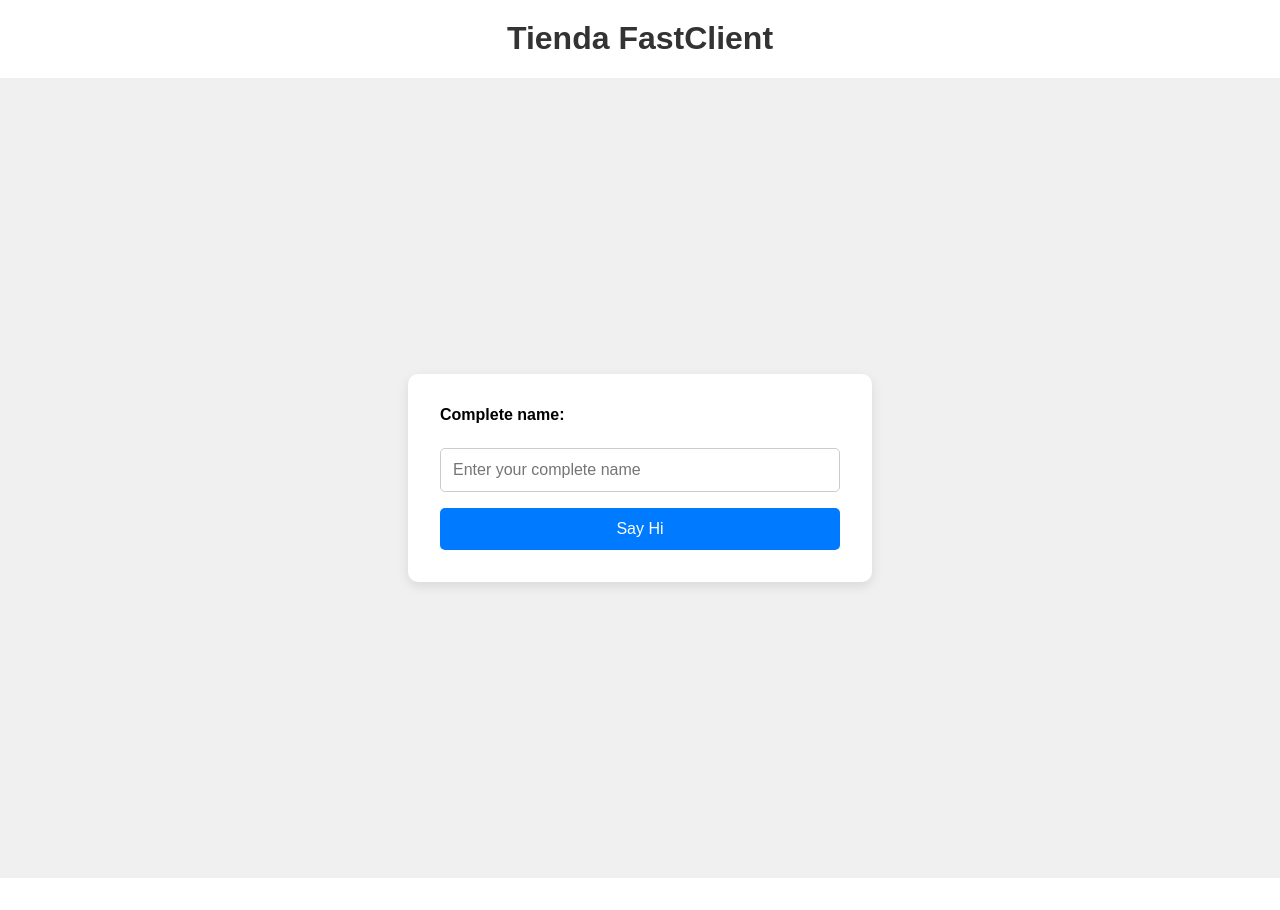
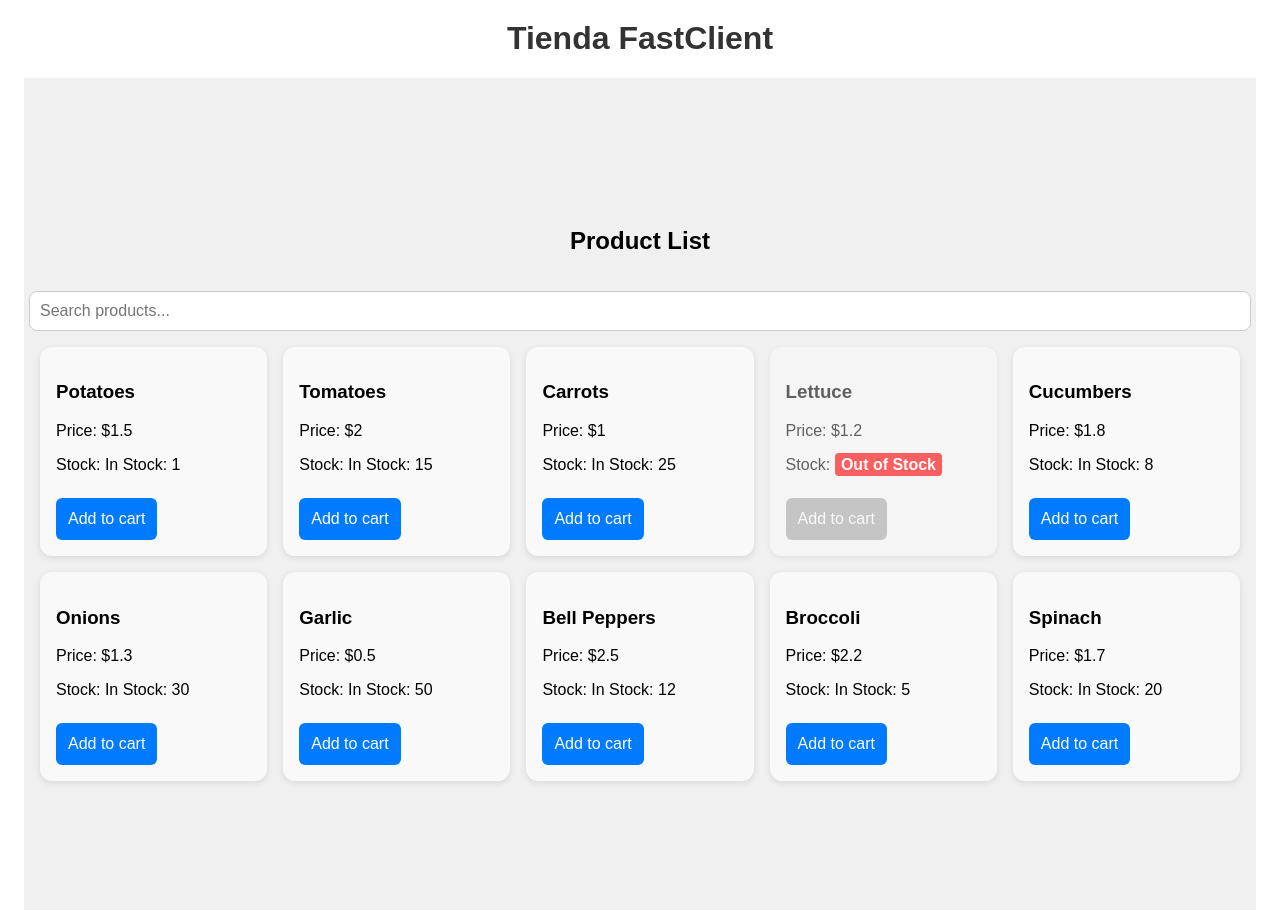
Before and after one commit to MasterxDual/Web-Engineering-3, a Vue app in the folder practice/: page /products in a window 1280 px wide. Before the commit the page ends 878 px from the top, so only its background shows below. Built offline with nearby package versions, Linux system fonts and the light colour scheme; the HTML template or start-up script is replaced by a standard one.

Commit message:
Exercise 2 - Done

```diff
--- a/practice/src/App.vue
+++ b/practice/src/App.vue
@@ -1,11 +1,11 @@
 
 <template>
   <h1>Tienda FastClient</h1>
-  <RegisterClient />
+  <router-view />
 </template>
 
 <script setup lang="ts">
-  import RegisterClient from "./components/RegisterClient.vue";
+
 </script>
 
 <style scoped>
--- /dev/null
+++ b/practice/src/components/ProductListSearch.vue
@@ -0,0 +1,154 @@
+<template>
+    <div class="container">
+        <h2>Product List</h2>
+
+        <!-- Input search -->
+        <input type="text" v-model="searchQuery" placeholder="Search products..." class="search-input"/>
+
+        <!-- Empty state if not products found -->
+        <p v-if="filteredProducts.length === 0" class="empty-state">No products found.</p>
+
+        <!-- Product List -->
+        <div class="product-list">
+            <!-- v-for makes the list searched by input search, otherwise makes the complete local list -->
+            <div
+                v-for="product in filteredProducts"
+                :key="product.id"
+                class="product-card"
+                :class="{ 'out-of-stock': product.stock === 0 }">
+                <h3>{{ product.name }}</h3>
+                <p>Price: ${{ product.price }}</p>
+                <p>
+                    Stock:
+                    <span v-if="product.stock > 0">In Stock: {{ product.stock }}</span>
+                    <span class="out-of-stock-span" v-else>Out of Stock</span>
+                </p>
+                <button :disabled="product.stock === 0" @click="addToCart(product.id)">Add to cart</button>
+            </div>
+        </div>
+    </div>
+</template>
+
+<script setup lang="ts">
+    import { ref, computed } from 'vue';
+    const searchQuery = ref('');
+
+    // Local list of products
+    const products = ref([
+        { id: 1, name: 'Potatoes', price: 1.5, stock: 1 },
+        { id: 2, name: 'Tomatoes', price: 2.0, stock: 15 },
+        { id: 3, name: 'Carrots', price: 1.0, stock: 25 },
+        { id: 4, name: 'Lettuce', price: 1.2, stock: 0 },
+        { id: 5, name: 'Cucumbers', price: 1.8, stock: 8 },
+        { id: 6, name: 'Onions', price: 1.3, stock: 30 },
+        { id: 7, name: 'Garlic', price: 0.5, stock: 50 },
+        { id: 8, name: 'Bell Peppers', price: 2.5, stock: 12 },
+        { id: 9, name: 'Broccoli', price: 2.2, stock: 5 },
+        { id: 10, name: 'Spinach', price: 1.7, stock: 20 },
+    ])
+
+    // Computed property to filter products based on search query (case-insensitive)
+    // Computed works with reactive variables and updates automatically when they change
+    const filteredProducts = computed(() =>
+        products.value.filter((p) => p.name.toLowerCase().includes(searchQuery.value.toLowerCase()))
+    );
+
+    function addToCart(productId: number) {
+        const product = products.value.find(p => p.id === productId);
+        if (product && product.stock > 0) {
+            product.stock--;
+            alert(`Added ${product.name} to cart!`);
+        } else {
+            alert('Product is out of stock!');
+        }
+    }
+</script>
+
+<style scoped>
+    .container {
+        max-width: 1200px;
+        width: 100%;
+        margin: auto;
+        padding: 1rem;
+        /* We make search-input in the top and product-list to the bottom */
+        display: flex;
+        flex-direction: column;
+    }
+    .search-input {
+        width: 100%;
+        padding: 0.6rem;
+        margin-bottom: 1rem;
+        margin-top: 1rem;
+        border: 1px solid #ccc;
+        border-radius: 8px;
+    }
+    .empty-state {
+        color: #888;
+        font-style: italic;
+        margin-top: 1rem;
+    }
+    .product-list {
+        /* We make the product list responsive and situated in rows */
+        display: flex;
+        flex-wrap: wrap;
+        gap: 1rem;
+        padding-top: 0;
+    }
+
+    .product-card {
+        background: #f9f9f9;
+        border-radius: 12px;
+        padding: 1rem;
+        box-shadow: 0px 2px 6px rgba(0, 0, 0, 0.1);
+        transition: transform 0.2s;
+        flex: 1 1 180px; /* Flex-grow, flex-shrink, flex-basis */
+    }
+    .product-card:hover {
+        transform: scale(1.02);
+    }
+    button {
+        margin-top: 0.5rem;
+        padding: 0.6rem 1 rem;
+        background: #007bff;
+        color: white;
+        border: none;
+        border-radius: 6px;
+        cursor: pointer;
+    }
+    button:disabled {
+        background: #aaa;
+        cursor: not-allowed;
+    }
+
+    /* If the class is added if product is out of stock then turns opacity to 0.6 to all product-cards*/
+    .out-of-stock {
+        opacity: 0.6;
+    }
+
+    /* We draw a rectangule inside Out of Stock text */
+    .out-of-stock-span {
+        color: white;
+        font-weight: bold;
+        background-color: red;
+        padding: 0.2rem 0.4rem;
+        border-radius: 4px;
+        font-weight: bold;
+    }
+
+    @media (max-width: 480px) {
+        .search-input {
+            font-size: 14px;
+            padding: 0.5rem;
+        }
+        .product-card {
+            padding: 0.8rem;
+        }
+
+        button {
+            font-size: 14px;
+            padding: 0.5rem;
+        }
+    }
+
+
+</style>
--- a/practice/src/router/index.ts
+++ b/practice/src/router/index.ts
@@ -1,8 +1,17 @@
-import { createRouter, createWebHistory } from 'vue-router'
+import { createRouter, createWebHistory } from 'vue-router';
+import RegisterClient from '@/components/RegisterClient.vue';
+import ProductListSearch from '@/components/ProductListSearch.vue';
+
+
+// We define some routes for the application to access different components.
+const routes = [
+  { path: '/register', component: RegisterClient },
+  { path: '/products', component: ProductListSearch }
+]
 
 const router = createRouter({
   history: createWebHistory(import.meta.env.BASE_URL),
-  routes: [],
+  routes,
 })
 
 export default router
```
